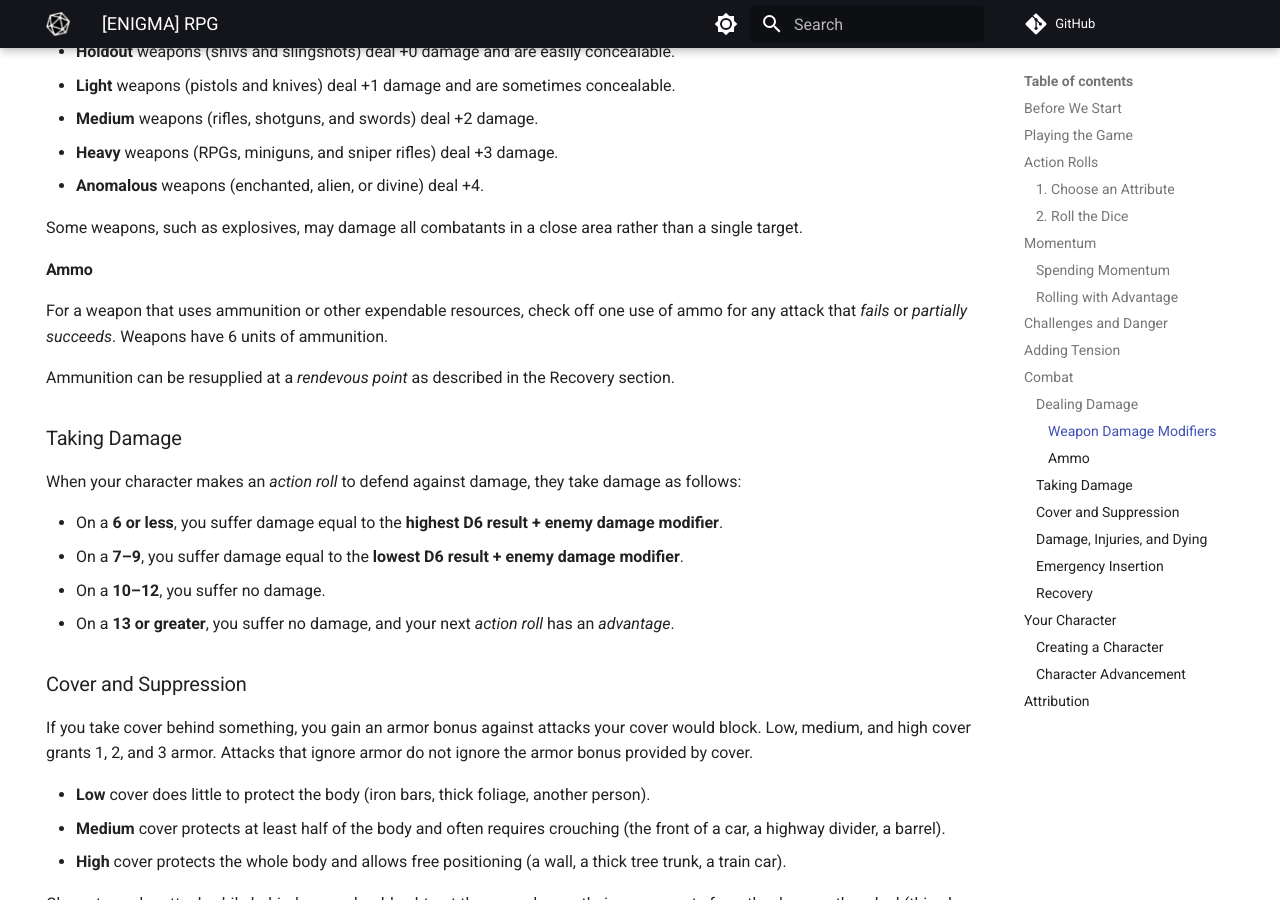
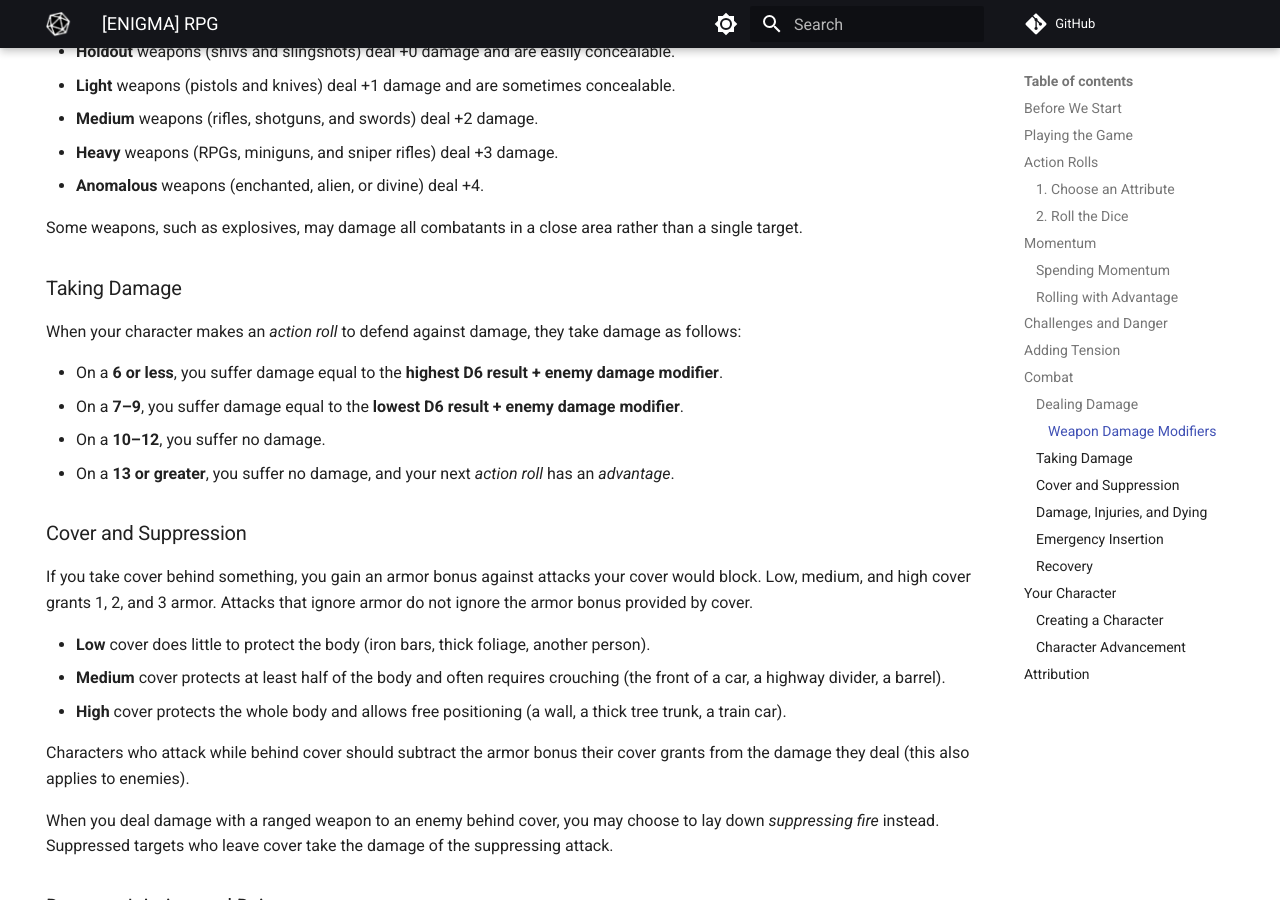
Before and after one commit to joemoose/psiops, an MkDocs documentation site: the page built from docs/index.md, in a window 1280 px wide and 900 px high, scrolled down 3556 px. Built offline with MkDocs 1.6.1 and Material for MkDocs 9.7.7, drawn with Linux system fonts in a browser that asks for light colours; comment, search, counter and statistics services are not loaded; some of the changed text lies outside the part shown.

Commit message:
ammo out

```diff
--- a/docs/index.md
+++ b/docs/index.md
@@ -126,12 +126,6 @@ Add the following damage modifier based on the type of weapon.
 
 Some weapons, such as explosives, may damage all combatants in a close area rather than a single target.
 
-#### Ammo
-
-For a weapon that uses ammunition or other expendable resources, check off one use of ammo for any attack that *fails* or *partially succeeds*. Weapons have 6 units of ammunition.
-
-Ammunition can be resupplied at a *rendevous point* as described in the Recovery section.
-
 ### Taking Damage
 
 When your character makes an *action roll* to defend against damage, they take damage as follows:
@@ -181,7 +175,7 @@ Once per mission, the team can send a *rendezvous signal*. Upon the signal’s a
 Players are safe as long as they remain at the rendezvous point. Each player at the point chooses one of the following bonuses:
 
 - **REST**: Recover 1D6 HP.
-- **RESUPPLY**: Restock ammo or another limited-use item.
+- **RESUPPLY**: Restock a limited-use item.
 - **INTEL**: Receive one useful fact about the mission from the GM.
 
 ## Your Character
```
Also changed, not shown: _Scratch Pad.md (+8 -0 lines).
